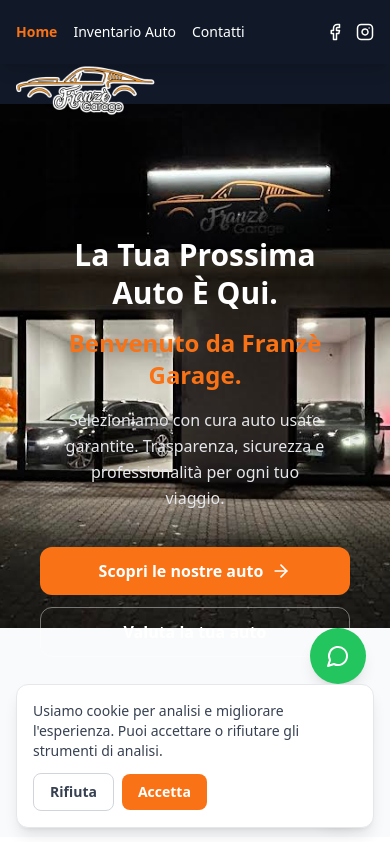
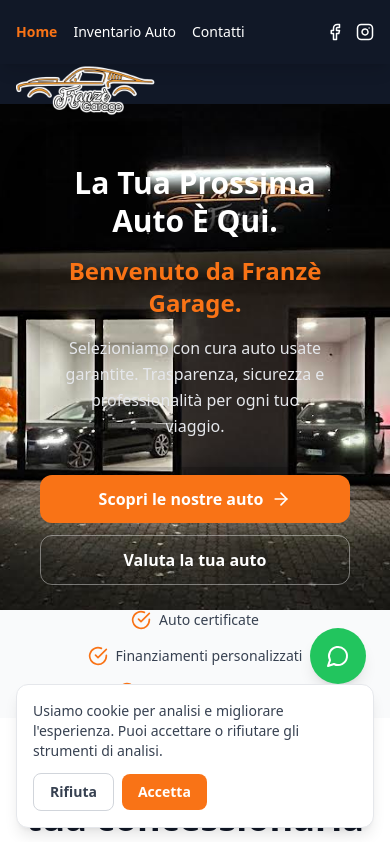
Before and after one commit to Giuseppe559/Franze-Garage, a React (Vite) app: page / in a window 390 px wide. Shown: the top 842 px of the page. Built offline with nearby package versions, Linux system fonts and the light colour scheme; no server answers; the database is empty.

Commit message:
Add files via upload

```diff
--- a/src/components/Hero.tsx
+++ b/src/components/Hero.tsx
@@ -6,10 +6,10 @@
       <div className="hidden lg:block absolute inset-0 bg-black/25 z-0"></div>
       <div className="lg:hidden absolute inset-0 bg-transparent z-0"></div>
 
-      <div className="relative z-10 max-w-7xl mx-auto px-4 sm:px-6 lg:px-8 pt-14 pb-0 md:pt-28 md:pb-2 lg:pt-40 lg:pb-36 bg-transparent w-full">
+      <div className="relative z-10 max-w-7xl mx-auto px-4 sm:px-6 lg:px-8 pt-4 pb-0 md:pt-20 md:pb-2 lg:pt-40 lg:pb-36 bg-transparent w-full">
         <div className="grid grid-cols-1 gap-4 md:gap-10 lg:gap-12 items-center justify-items-center">
           <div className="space-y-6 md:space-y-8 lg:space-y-10 text-center">
-            <div className="relative lg:hidden px-6 sm:px-8 py-12 sm:py-16 flex flex-col items-center justify-center text-center">
+            <div className="relative lg:hidden px-6 sm:px-8 py-4 sm:py-6 flex flex-col items-center justify-center text-center">
               <div className="max-w-md w-full rounded-2xl bg-transparent shadow-2xl px-6 py-7 space-y-4">
                 <h1 className="text-3xl sm:text-4xl font-bold leading-tight text-white">
                   La Tua Prossima Auto È Qui.
@@ -76,7 +76,7 @@
               </button>
             </div>
 
-            <div className="hidden md:grid grid-cols-1 sm:grid-cols-3 gap-4 lg:gap-8 pt-10 md:pt-20 lg:pt-12 justify-items-center">
+            <div className="hidden md:grid grid-cols-1 sm:grid-cols-3 gap-4 lg:gap-8 pt-2 md:pt-4 lg:pt-12 justify-items-center">
               <div className="flex items-center space-x-3">
                 <CheckCircle className="text-orange-500 flex-shrink-0" size={24} />
                 <span className="text-base lg:text-lg">Auto certificate</span>
--- a/src/pages/Homepage.tsx
+++ b/src/pages/Homepage.tsx
@@ -203,7 +203,7 @@
     <div>
       <div className="md:hidden bg-gray-900 h-10 w-full"></div>
       <Hero />
-      <div className="md:hidden bg-transparent mt-6 sm:mt-8">
+      <div className="md:hidden bg-transparent mt-0 sm:mt-0">
         <div className="max-w-7xl mx-auto px-4 pt-0 pb-4">
           <div className="grid grid-cols-1 sm:grid-cols-3 gap-4 justify-items-center">
             <div className="flex items-center space-x-2">
```
